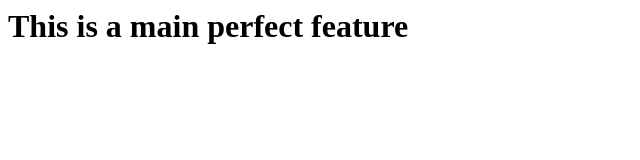
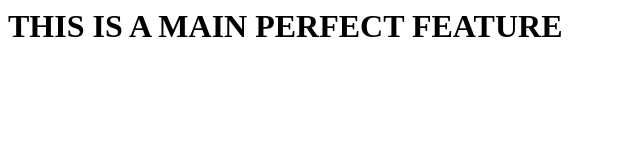
Before and after one commit to raynard23/newRepo, a plain HTML site: page index.html in a window 1280 px wide. Shown: the whole page, without its empty margins (0-640 px from the left). Drawn offline with Linux system fonts and the light colour scheme.

Commit message:
updated header for dee

```diff
--- a/index.html
+++ b/index.html
@@ -1 +1 @@
-<h1>This is a main perfect feature </h1>
+<h1>THIS IS A MAIN PERFECT FEATURE </h1>
```
